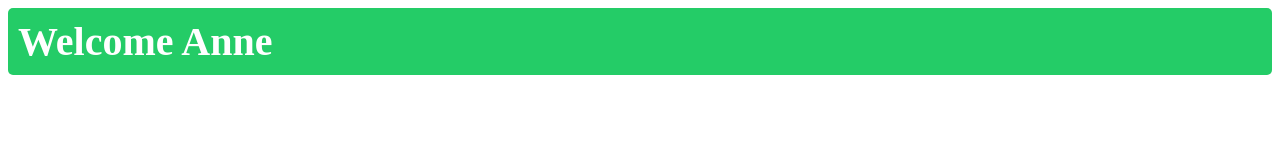
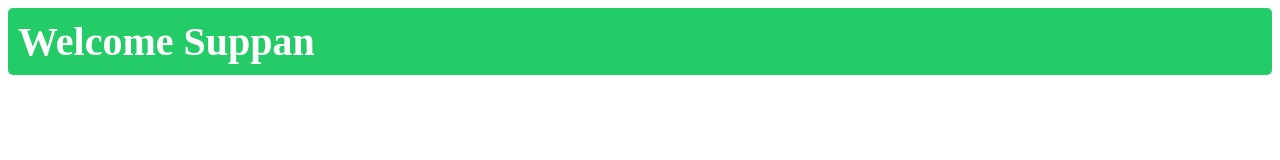
Before and after one commit to sidshra/ReactRepo, a React (Vite) app in the folder Website/my-react-app/: page / in a window 1280 px wide. Shown: the top 160 px of the page. Built offline with nearby package versions, Linux system fonts and the light colour scheme.

Commit message:
UserGreeting - Conditional render-5

```diff
--- a/Website/my-react-app/src/App.jsx
+++ b/Website/my-react-app/src/App.jsx
@@ -3,7 +3,7 @@ import UserGreeting from "./UserGreeting.jsx";
 function App() {
   return(
     <>
-    <UserGreeting isLoggedIn={true} username="Anne" />
+    <UserGreeting isLoggedIn={true} username="Suppan" />
 
     </>
   );
--- a/Website/my-react-app/src/UserGreeting.jsx
+++ b/Website/my-react-app/src/UserGreeting.jsx
@@ -1,7 +1,7 @@
 /* conditional rendering - allows you to control what gets rendered
     in your application based on certain conditions
     (show/hide/change components)  */
-
+import PropTypes from 'prop-types'
 function UserGreeting(props){
     const welcomeMessage = <h2 className="welcome-message">Welcome {props.username}</h2>
     const loginPrompt = <h2 className="login-prompt">Please log in to continue</h2>
@@ -9,5 +9,9 @@ function UserGreeting(props){
     );
 
 }
+UserGreeting.prototypes = {
+    isLoggedIn: PropTypes.boolean,
+    username: PropTypes.string,
+}
 
 export default UserGreeting
```
